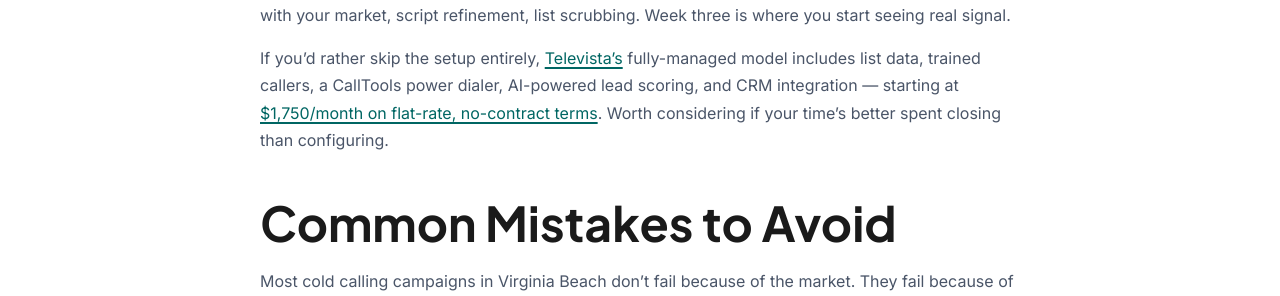
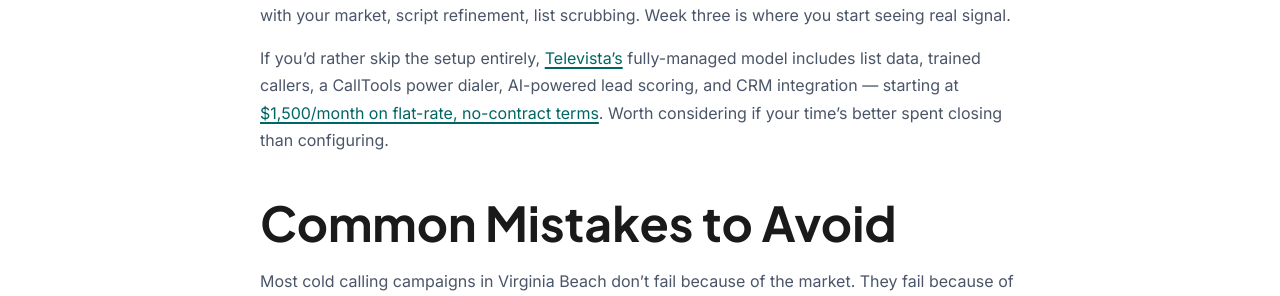
Before and after one commit to amer676/Televista, a Jekyll site: the page built from _posts/2026-07-27-best-cold-calling-services-virginia-beach-investors.md, in a window 1280 px wide and 1400 px high, scrolled down 6235 px. Shown: the part 157-453 px from the top of the window. Built offline with Jekyll 4.4.1, drawn with Linux system fonts in a browser that asks for light colours; some of the changed text lies outside the part shown.

Commit message:
Price sweep for new blog posts (base pricing)

```diff
--- a/_posts/2026-07-27-best-cold-calling-services-virginia-beach-investors.md
+++ b/_posts/2026-07-27-best-cold-calling-services-virginia-beach-investors.md
@@ -46,7 +46,7 @@ So what separates good services from forgettable ones? A few things:
 - **Reporting** — weekly visibility into what's actually happening
 - **CRM integration** — does it sync with [REsimpli](https://resimpli.com), [HubSpot](https://www.hubspot.com), [Podio](https://www.podio.com), or whatever you're running?
 
-[Televista](/services.html) checks all of those boxes as a fully managed service — starting at **$1,750/month**, flat-rate, no long-term contract, with exclusive leads that don't get recycled to other investors in your market. That last part matters more than most people realize.
+[Televista](/services.html) checks all of those boxes as a fully managed service — starting at **$1,500/month**, flat-rate, no long-term contract, with exclusive leads that don't get recycled to other investors in your market. That last part matters more than most people realize.
 
 Most "lead gen" services quietly resell the same leads to five buyers. Yours included, probably.
 
@@ -132,7 +132,7 @@ Here's the actual sequence.
 
 > **Pro tip:** Don't judge a campaign in week one. The first two weeks are calibration — caller familiarity with your market, script refinement, list scrubbing. Week three is where you start seeing real signal.
 
-If you'd rather skip the setup entirely, [Televista's](/services.html) fully-managed model includes list data, trained callers, a CallTools power dialer, AI-powered lead scoring, and CRM integration — starting at [$1,750/month on flat-rate, no-contract terms](https://televistaleadgeneration.com/best-cold-calling-companies-real-estate.html). Worth considering if your time's better spent closing than configuring.
+If you'd rather skip the setup entirely, [Televista's](/services.html) fully-managed model includes list data, trained callers, a CallTools power dialer, AI-powered lead scoring, and CRM integration — starting at [$1,500/month on flat-rate, no-contract terms](https://televistaleadgeneration.com/best-cold-calling-companies-real-estate.html). Worth considering if your time's better spent closing than configuring.
 
 ## Common Mistakes to Avoid
 
@@ -158,7 +158,7 @@ Cold calling still works. But the margin for sloppiness is gone.
 
 > **Key Stat:** The [average cold call conversion rate sits at 1–2%](https://www.reddit.com/r/sales/comments/1gdao8q/multiple_sources_indicate_that_the_average_cold) across industries — which means your list quality, caller training, and follow-up system aren't optional. They're what separate a profitable campaign from an expensive experiment.
 
-Most investors overcomplicate the decision, honestly. Pick a service that runs the whole operation — callers, data, dialer, CRM sync — so you're reviewing leads, not babysitting a campaign. [Televista](/services.html) starts at [$1,750/month flat-rate, no long-term contract](https://televistaleadgeneration.com/best-cold-calling-companies-real-estate.html), integrates with [REsimpli](https://resimpli.com), [HubSpot](https://www.hubspot.com), and [GoHighLevel](https://www.gohighlevel.com), and delivers exclusive leads — never shared with competing investors.
+Most investors overcomplicate the decision, honestly. Pick a service that runs the whole operation — callers, data, dialer, CRM sync — so you're reviewing leads, not babysitting a campaign. [Televista](/services.html) starts at [$1,500/month flat-rate, no long-term contract](https://televistaleadgeneration.com/best-cold-calling-companies-real-estate.html), integrates with [REsimpli](https://resimpli.com), [HubSpot](https://www.hubspot.com), and [GoHighLevel](https://www.gohighlevel.com), and delivers exclusive leads — never shared with competing investors.
 
 **Your next move:** don't research this for another two weeks. [Book a strategy call](/contact.html) and figure out if outsourced cold calling fits your current deal volume. That's the actual decision.
 
```
